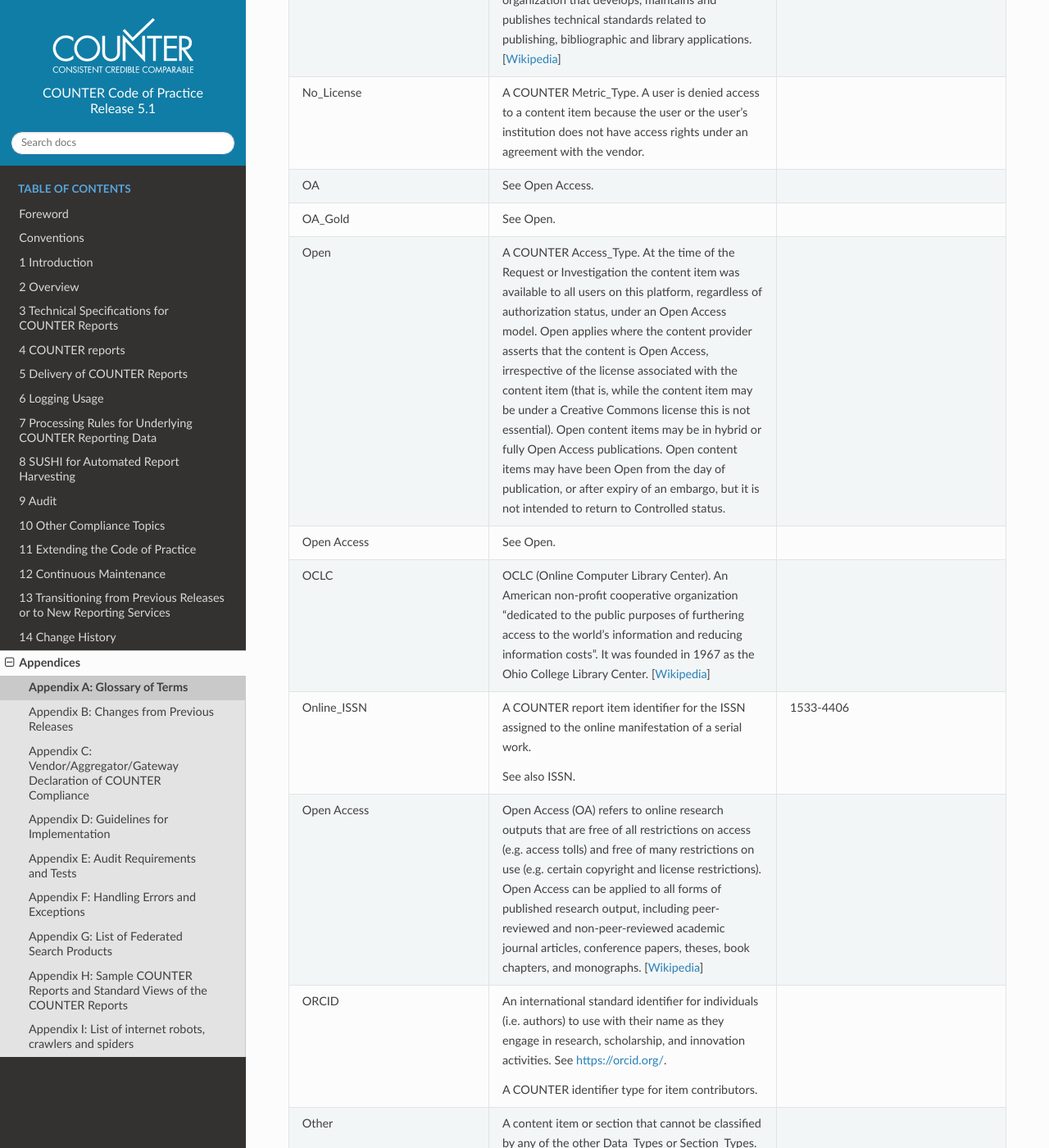
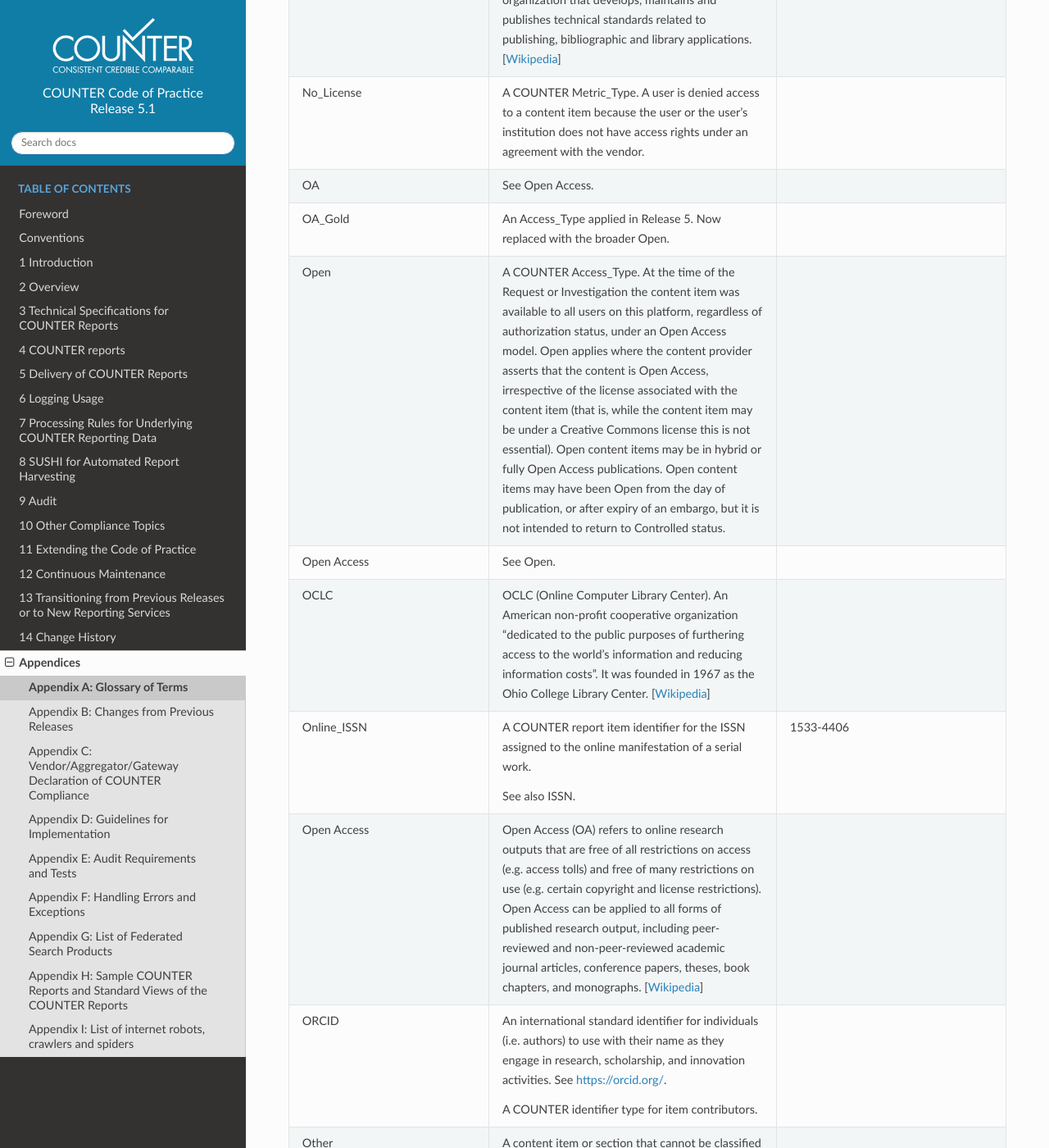
Before and after one commit to Project-Counter/cop5, a Sphinx documentation site: the page built from source/appendices/a-glossary-of-terms.rst, in a window 1280 px wide and 1400 px high, scrolled down 16137 px. Shown: the whole window at 82% size. Built offline with Sphinx 7.4.7 and the Read the Docs theme 2.0.0, drawn with Linux system fonts in a browser that asks for light colours; some of the changed text lies outside the part shown.

Commit message:
updated appendix oa_gold and other_ftr
descriptions of oa_gold and other_free_to_read revised in appendix a

```diff
--- a/source/appendices/a-glossary-of-terms.rst
+++ b/source/appendices/a-glossary-of-terms.rst
@@ -691,7 +691,7 @@
      -
 
    * - OA_Gold
-     - See Open.
+     - An Access_Type applied in Release 5. Now replaced with the broader Open.
      -
 
    * - Open
@@ -731,7 +731,7 @@
      -
 
    * - Other_Free_to_Read
-     - See Free_To_Read.
+     - An Access_Type applied in a very limited way in Release 5. Now replaced with Free_To_Read.
      -
 
    * - Page tag
```
